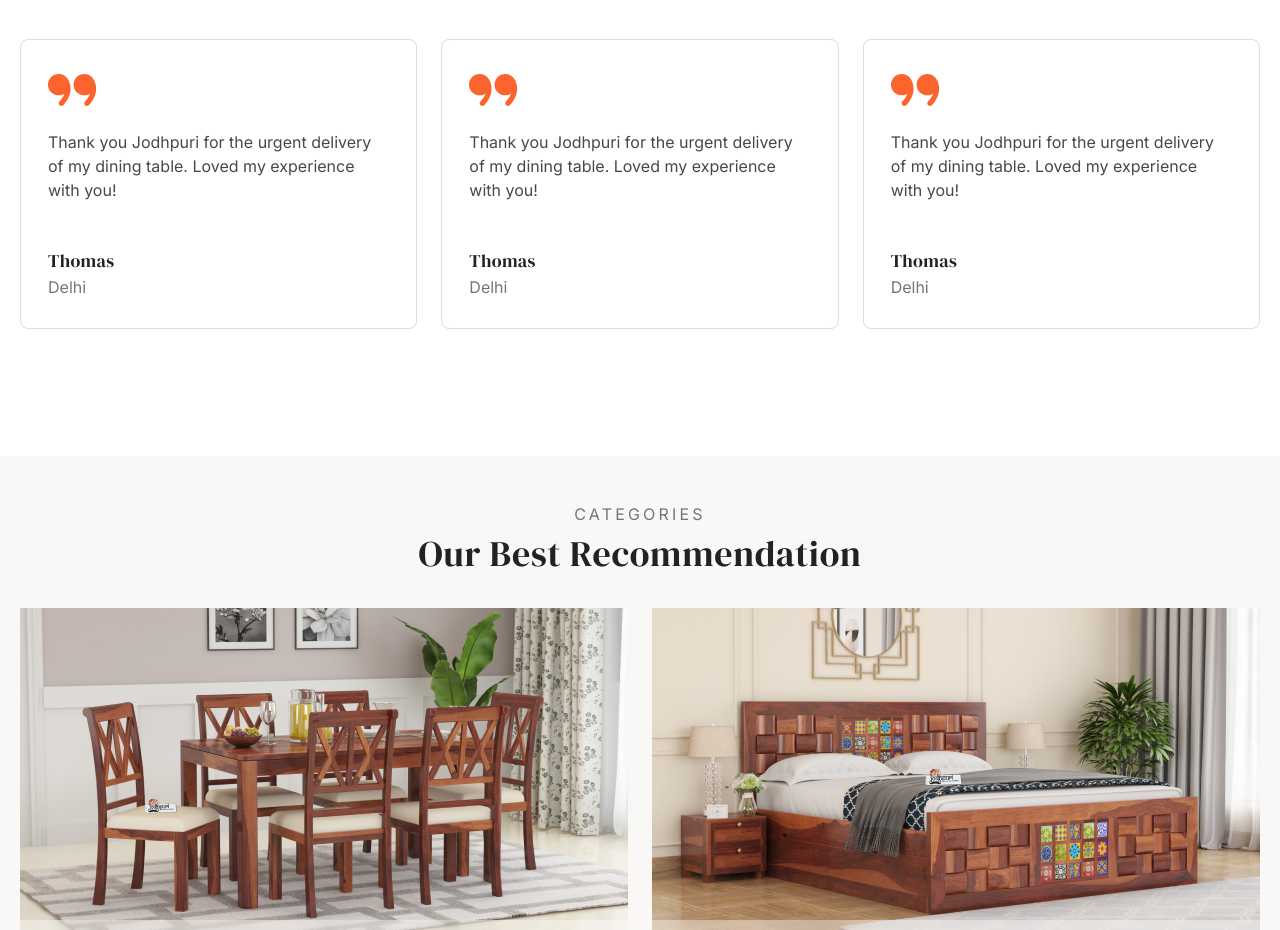
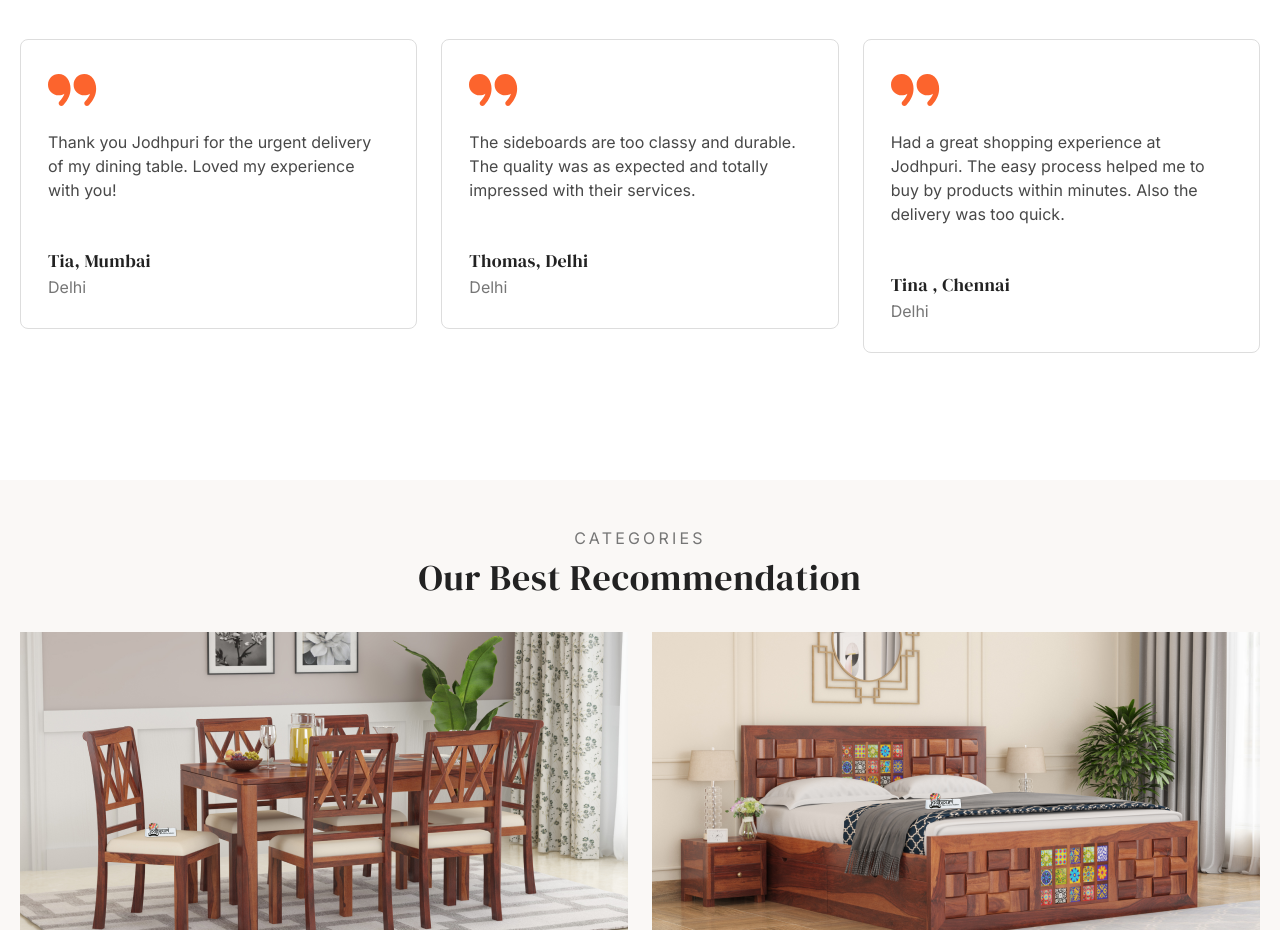
Before and after one commit to MicroClick22/Jodhpuri_Furniture-Pune, a plain HTML site: page index.html in a window 1280 px wide. Shown: the part 2120-3050 px from the top of the page. Drawn offline with nearby package versions, Linux system fonts and the light colour scheme.

Commit message:
Update index.html

```diff
--- a/index.html
+++ b/index.html
@@ -250,25 +250,25 @@ j=d.createElement(s),dl=l!='dataLayer'?'&l='+l:'';j.async=true;j.src=
                      <img src="images/qoute.svg" alt="">
                      <p>Thank you Jodhpuri for the urgent delivery of my dining table. Loved my experience with you!
                      </p>
-                     <h3>Thomas</h3>
+                     <h3>Tia, Mumbai</h3>
                      <h4>Delhi</h4>
                   </div>
                </div>
                <div class="col-lg-4">
                   <div class="sec4-box">
                      <img src="images/qoute.svg" alt="">
-                     <p>Thank you Jodhpuri for the urgent delivery of my dining table. Loved my experience with you!
+                     <p>The sideboards are too classy and durable. The quality was as expected and totally impressed with their services.
                      </p>
-                     <h3>Thomas</h3>
+                     <h3>Thomas, Delhi</h3>
                      <h4>Delhi</h4>
                   </div>
                </div>
                <div class="col-lg-4">
                   <div class="sec4-box">
                      <img src="images/qoute.svg" alt="">
-                     <p>Thank you Jodhpuri for the urgent delivery of my dining table. Loved my experience with you!
+                     <p>Had a great shopping experience at Jodhpuri. The easy process helped me to buy by products within minutes. Also the delivery was too quick.
                      </p>
-                     <h3>Thomas</h3>
+                     <h3>Tina , Chennai</h3>
                      <h4>Delhi</h4>
                   </div>
                </div>
```
